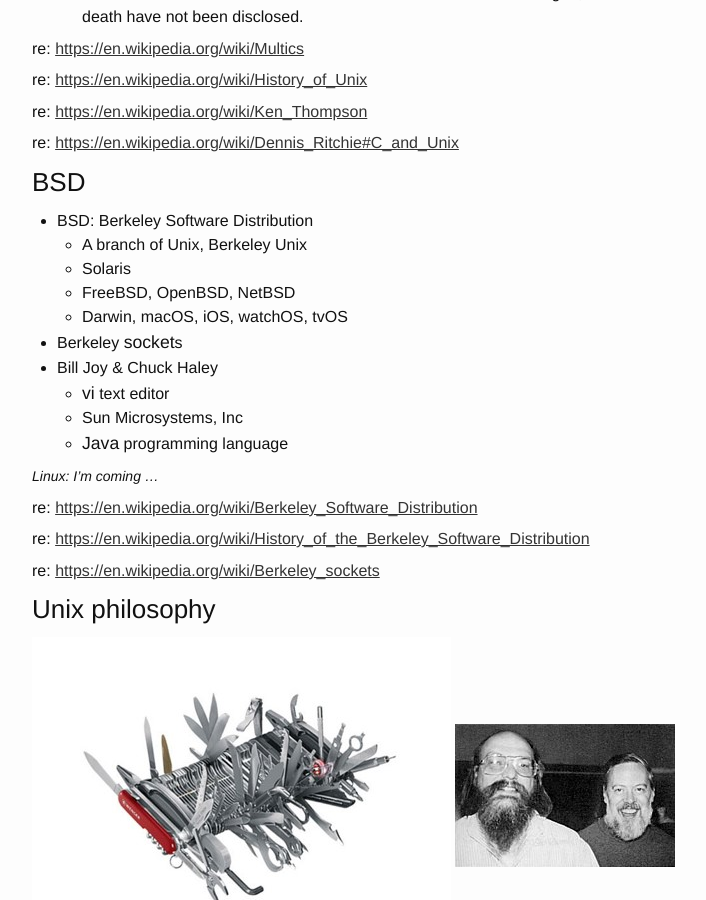
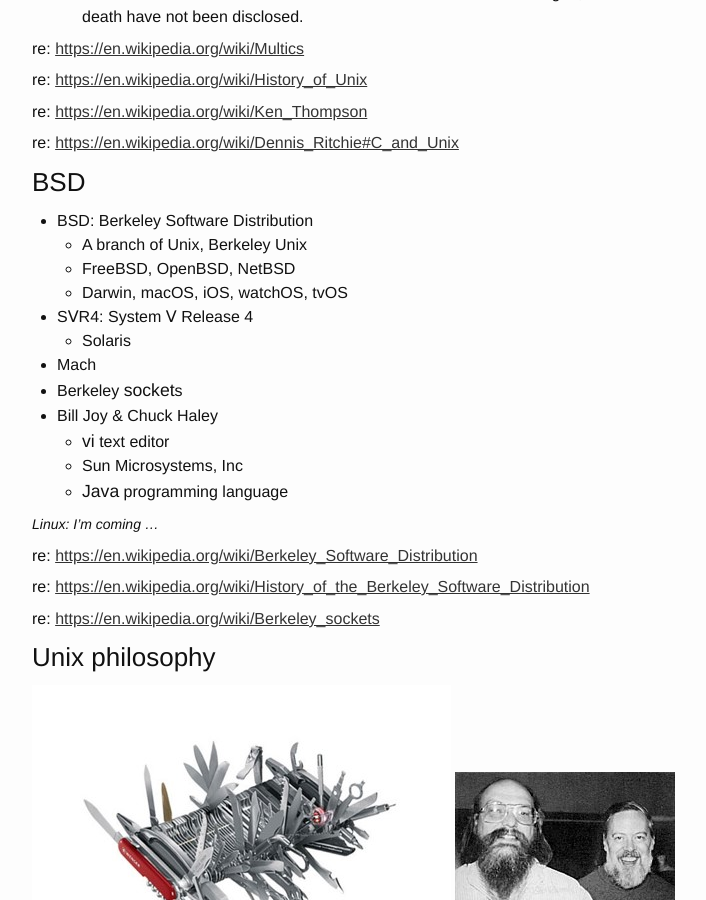
Before and after one commit to ousiax/ousiax.github.io, a Jekyll site: the page built from _posts/2018-04-06-introduction-to-linux.md, in a window 1280 px wide and 900 px high, scrolled down 913 px. Shown: the whole window, without its empty margins (173-879 px from the left). Built offline with Jekyll 4.4.1, drawn with Linux system fonts in a browser that asks for light colours; comment, search, counter and statistics services are not loaded.

Commit message:
Update 2018-04-06-introduction-to-linux.md

```diff
--- a/_posts/2018-04-06-introduction-to-linux.md
+++ b/_posts/2018-04-06-introduction-to-linux.md
@@ -35,9 +35,11 @@
 
 - BSD: Berkeley Software Distribution
     - A branch of Unix, Berkeley Unix
-    - Solaris
     - FreeBSD, OpenBSD, NetBSD
     - Darwin, macOS, iOS, watchOS, tvOS
+- SⅤR4: System Ⅴ Release 4
+    - Solaris
+- Mach
 - Berkeley **socket**s
 - Bill Joy & Chuck Haley
     - **vi** text editor
```
